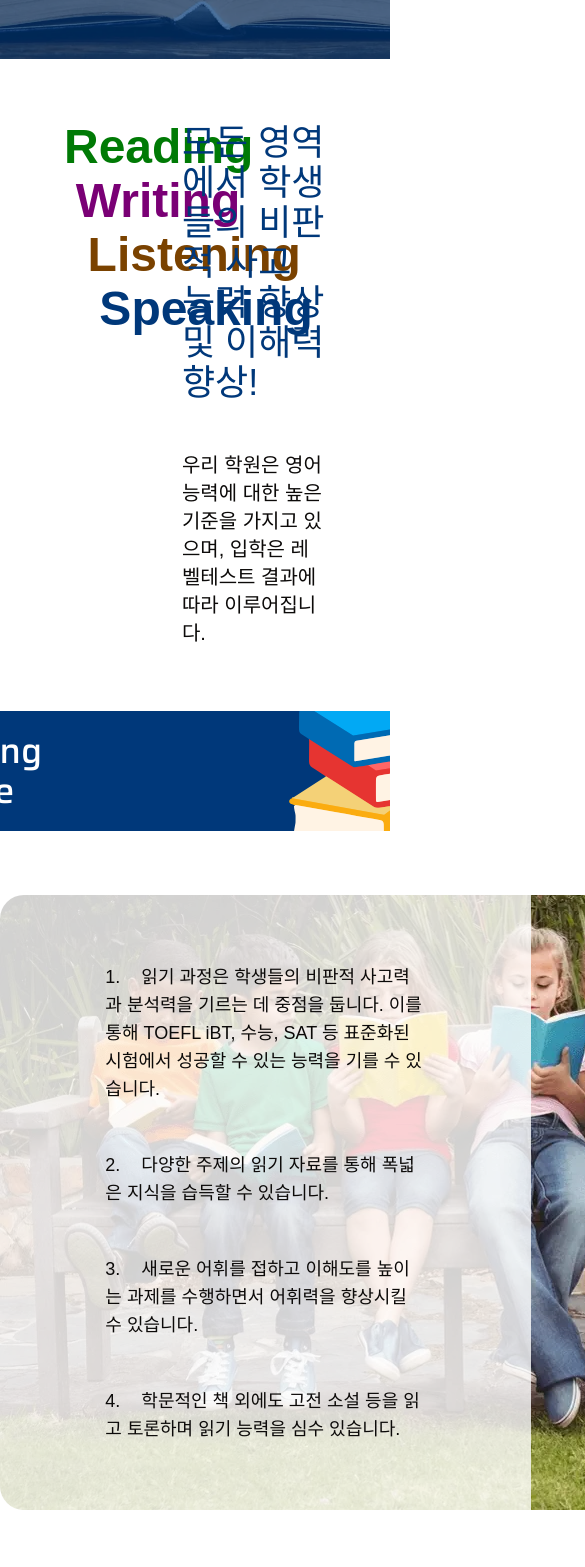
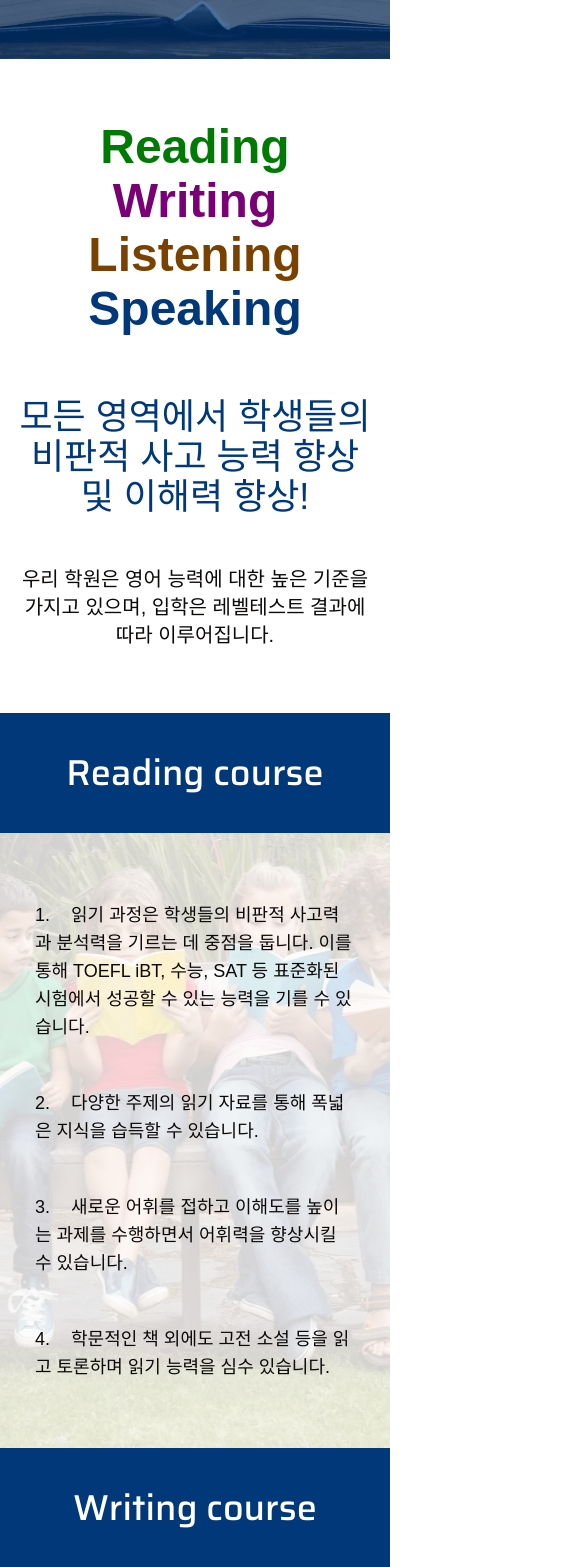
Before and after one commit to callmedukey/wisepen, a Next.js app: page /curriculum in a window 390 px wide. Shown: the part 341-1908 px from the top of the page, 585 px wide, since content can reach past the window. Built offline with nearby package versions, Linux system fonts and the light colour scheme; a web font is replaced by a local one.

Commit message:
curriculum edit

```diff
--- a/app/curriculum/page.tsx
+++ b/app/curriculum/page.tsx
@@ -8,14 +8,18 @@ const page = () => {
           </h1>
         </div>
       </div>
-      <section className="px-16 grid grid-cols-[45%_55%] py-16 font-gmarketSans">
-        <ul className="text-5xl font-bold space-y-1.5">
+      <section className="lg:px-16 px-4 grid md:grid-cols-[45%_55%] py-16 font-gmarketSans gap-y-16 md:gap-y-0">
+        <ul className="text-5xl font-bold space-y-1.5 text-center md:text-left grid sm:grid-cols-2 md:block">
           <li className="text-[--primary-green]">Reading</li>
-          <li className="text-[--primary-purple] ml-[10%]">Writing</li>
-          <li className="text-[--primary-brown] ml-[20%]">Listening</li>
-          <li className="text-primary ml-[30%]">Speaking</li>
+          <li className="text-[--primary-purple] md:ml-[5%] lg:ml-[10%]">
+            Writing
+          </li>
+          <li className="text-[--primary-brown] md:ml-[10%] lg:ml-[15%]">
+            Listening
+          </li>
+          <li className="text-primary md:ml-[15%] lg:ml-[30%]">Speaking</li>
         </ul>
-        <article className="flex items-start justify-center flex-col gap-12">
+        <article className="flex items-start justify-center flex-col gap-12 text-center sm:text-left">
           <h2 className="text-4xl max-w-xl text-primary">
             모든 영역에서 학생들의 비판적 사고 능력 향상 및 이해력 향상!
           </h2>
@@ -35,11 +39,12 @@ const page = () => {
             alt="파란색 책 밑에 빨간색 책 밑에 노란색 책이 있는 이미지"
             height={250}
             width={220}
+            className="hidden"
           />
         </div>
-        <article className="py-16">
-          <div className="bg-[url('/kids.webp')] bg-cover bg-center bg-no-repeat h-[615px] w-[915px] rounded-3xl mx-auto">
-            <div className="bg-white/80 h-full w-[58%] flex items-center justify-center">
+        <article className="lg:py-16">
+          <div className="bg-[url('/kids.webp')] bg-cover bg-center bg-no-repeat h-[615px] lg:w-[915px] lg:rounded-3xl mx-auto">
+            <div className="bg-white/80 h-full lg:w-[58%] flex items-center justify-center">
               <ol className="max-w-[320px] space-y-12 font-gmarketSans font-medium text-lg list-decimal list-inside">
                 <li>
                   <span className="ml-4">읽기 </span>
@@ -70,17 +75,17 @@ const page = () => {
           <img
             src="/pencil.svg"
             alt="파란색 책 밑에 빨간색 책 밑에 노란색 책이 있는 이미지"
-            className="-translate-y-10 translate-x-[-100%] absolute"
+            className="-translate-y-10 translate-x-[-100%] absolute hidden lg:block"
             height={250}
             width={220}
           />
-          <h3 className="font-saira text-4xl text-white font-medium translate-x-12">
+          <h3 className="font-saira text-4xl text-white font-medium lg:translate-x-12">
             Writing course
           </h3>
         </div>
-        <article className="py-32">
-          <div className="bg-[url('/kids1.webp')] bg-cover bg-bottom bg-no-repeat h-[615px] w-[915px] rounded-3xl mx-auto">
-            <div className="bg-white/80 h-full w-[58%] flex items-center justify-center mr-0 ml-auto">
+        <article className="lg:py-32">
+          <div className="bg-[url('/kids1.webp')] bg-cover bg-bottom bg-no-repeat h-[615px] lg:w-[915px] lg:rounded-3xl mx-auto">
+            <div className="bg-white/80 h-full lg:w-[58%] flex items-center justify-center mr-0 ml-auto">
               <ol className="max-w-[320px] space-y-12 font-gmarketSans font-medium text-lg list-decimal list-inside">
                 <li>
                   <span className="ml-4">한국 </span>
@@ -103,12 +108,12 @@ const page = () => {
           </div>
         </article>
       </section>
-      <section className="bg-primary relative p-16 sun-container">
-        <h4 className="font-saira text-[5rem] text-6xl text-white max-w-3xl">
+      <section className="bg-primary relative lg:p-16 sun-container py-16 px-6">
+        <h4 className="font-saira  lg:text-[5rem] text-6xl text-white max-w-3xl">
           What makes our curriculum special?
         </h4>
-        <ul className="grid-cols-6 grid gap-[1.4rem] font-gmarketSans text-white place-items-center py-16">
-          <li className="h-[300px] w-[180px] grid grid-rows-2 justify-center text-center bg-secondary py-[26px] rounded-3xl items-center">
+        <ul className="xl:grid-cols-6 grid gap-[1.4rem] font-gmarketSans text-white place-items-center py-16 md:grid-cols-3 sm:grid-cols-2">
+          <li className="h-[300px] sm:w-[180px] grid grid-rows-2 justify-center text-center bg-secondary py-[26px] rounded-3xl items-center w-full">
             <div className=" font-bold text-5xl">1</div>
             <span className="flex flex-col gap-4 text-lg">
               <span>읽기 전략:</span>
@@ -117,7 +122,7 @@ const page = () => {
               </span>
             </span>
           </li>
-          <li className="h-[300px] w-[180px] grid grid-rows-2 justify-center text-center bg-secondary py-[26px] rounded-3xl items-center">
+          <li className="h-[300px] sm:w-[180px] grid grid-rows-2 justify-center text-center bg-secondary py-[26px] rounded-3xl items-center w-full">
             <div className=" font-bold text-5xl">2</div>
             <span className="flex flex-col gap-4 text-lg">
               <span>비판적 사고:</span>
@@ -126,14 +131,14 @@ const page = () => {
               </span>
             </span>
           </li>
-          <li className="h-[300px] w-[180px] grid grid-rows-2 justify-center text-center bg-secondary py-[26px] rounded-3xl items-center">
+          <li className="h-[300px] sm:w-[180px] grid grid-rows-2 justify-center text-center bg-secondary py-[26px] rounded-3xl items-center w-full">
             <div className=" font-bold text-5xl">3</div>
             <span className="flex flex-col gap-4 text-lg">
               <span>다양한 읽기 자료:</span>
               <span className="max-w-[150px] h-[60px]">다양한 주제와 장르</span>
             </span>
           </li>
-          <li className="h-[300px] w-[180px] grid grid-rows-2 justify-center text-center bg-secondary py-[26px] rounded-3xl items-center">
+          <li className="h-[300px] sm:w-[180px] grid grid-rows-2 justify-center text-center bg-secondary py-[26px] rounded-3xl items-center w-full">
             <div className=" font-bold text-5xl">4</div>
             <span className="flex flex-col gap-4 text-lg">
               <span>어휘 발달:</span>
@@ -143,7 +148,7 @@ const page = () => {
               </span>
             </span>
           </li>
-          <li className="h-[300px] w-[180px] grid grid-rows-2 justify-center text-center bg-secondary py-[26px] rounded-3xl items-center">
+          <li className="h-[300px] sm:w-[180px] grid grid-rows-2 justify-center text-center bg-secondary py-[26px] rounded-3xl items-center w-full">
             <div className=" font-bold text-5xl">5</div>
             <span className="flex flex-col gap-4 text-lg">
               <span>연습문제 및 활동:</span>
@@ -152,7 +157,7 @@ const page = () => {
               </span>
             </span>
           </li>
-          <li className="h-[300px] w-[180px] grid grid-rows-2 justify-center text-center bg-secondary py-[26px] rounded-3xl items-center">
+          <li className="h-[300px] sm:w-[180px] grid grid-rows-2 justify-center text-center bg-secondary py-[26px] rounded-3xl items-center w-full">
             <div className=" font-bold text-5xl">6</div>
             <span className="flex flex-col gap-4 text-lg">
               <span>기술 통함:</span>
@@ -164,10 +169,10 @@ const page = () => {
         </ul>
       </section>
       <section className="py-24">
-        <h5 className="font-saira text-[5rem] text-6xl text-center font-medium text-primary">
+        <h5 className="font-saira lg:text-[5rem] text-6xl text-center font-medium text-primary">
           Where do I belong?
         </h5>
-        <div className="overflow-x-scroll mt-32">
+        <article className="overflow-x-scroll mt-32 px-4">
           <table className="mx-auto min-w-fit font-saira">
             <thead>
               <tr className="uppercase flex gap-4 font-medium text-[12px]">
@@ -420,13 +425,13 @@ const page = () => {
                   29 - 30
                 </td>
               </tr>
-              <tfoot className="py-24 flex flex-col text-base font-medium">
-                <span>* E group - Elementary (초)</span>
-                <span>* M group - Middle (중)</span>
-              </tfoot>
             </tbody>
           </table>
-        </div>
+          <div className="py-24 flex flex-col text-base font-medium">
+            <span>* E group - Elementary (초)</span>
+            <span>* M group - Middle (중)</span>
+          </div>
+        </article>
       </section>
     </main>
   );
--- a/app/globals.css
+++ b/app/globals.css
@@ -95,7 +95,7 @@
 
   .sun-container::after {
     content: "";
-    @apply absolute top-[-25%] -right-[150px] size-[400px] rounded-full;
+    @apply absolute lg:top-[-25%] top-[-10%] right-[-100px] lg:right-[-150px] lg:size-[400px] rounded-full size-[200px];
 
     background-color: var(--primary-yellow);
   }
```
